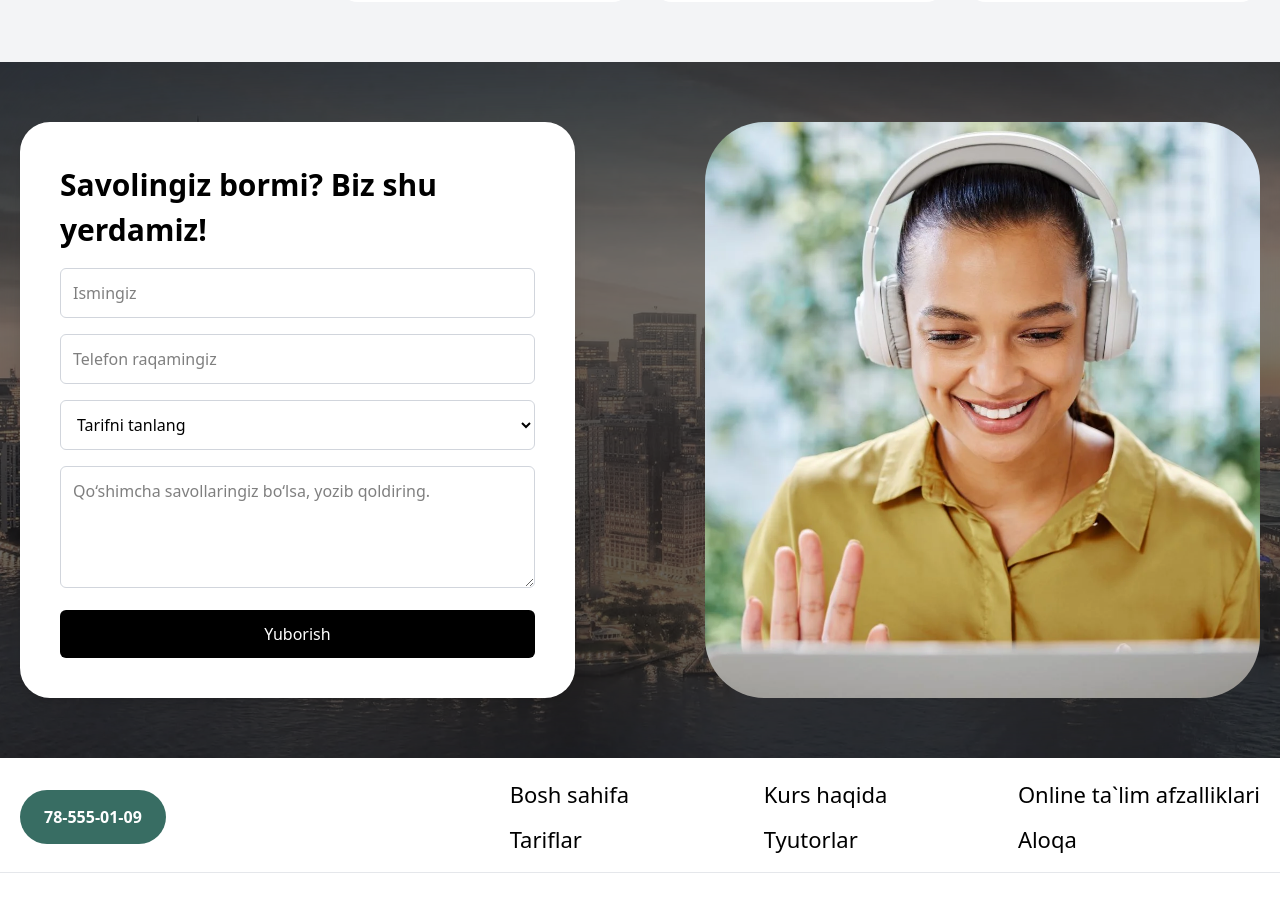
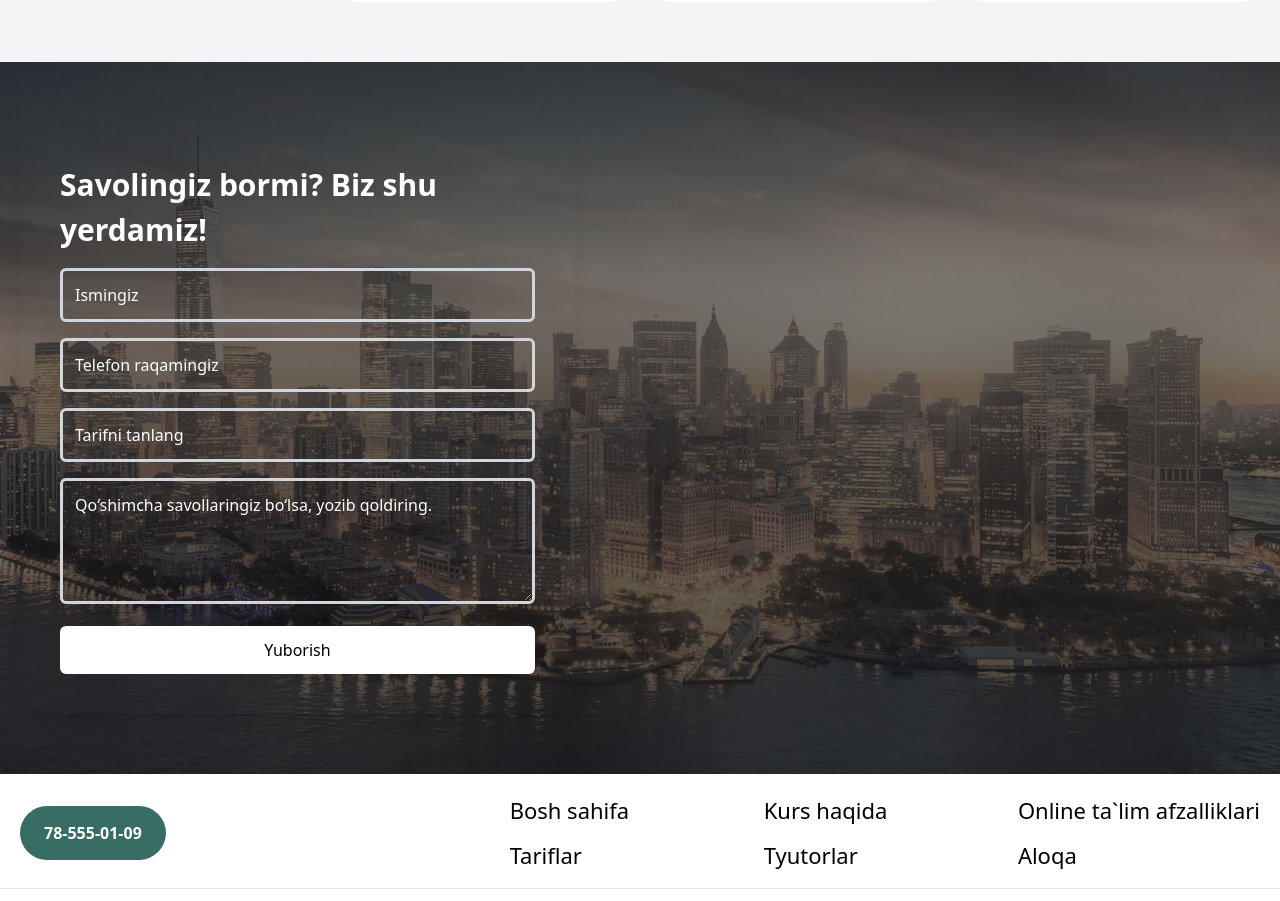
Before and after one commit to 932525862/timer, a React (Vite) app: page / in a window 1280 px wide. Shown: the part 3960-4861 px from the top of the page. Built offline with nearby package versions, Linux system fonts and the light colour scheme.

Commit message:
kamchiliklar  torilandi

```diff
--- a/src/components/Contact.jsx
+++ b/src/components/Contact.jsx
@@ -1,7 +1,7 @@
 import React, { useState } from "react";
 import { toast } from "react-toastify";
 import { useTranslation } from "react-i18next";
-import imgC from "../assets/eleso.webp";
+// import imgC from "../assets/eleso.webp";
 import contactBg from "../assets/contact-bg.jpg"
 
 const Contact = () => {
@@ -66,18 +66,18 @@ const Contact = () => {
      <div className="absolute inset-0 bg-black z-0 backdrop-blur-3xl w-full h-full opacity-50"></div>
       <div className="container1 relative z-10">
         <div className="grid grid-cols-1 md:grid-cols-2 gap-[40px] lg:gap-[130px]">
-          <div className=" bg-white rounded-[30px] shadow-lg p-[30px] sm:p-[40px]">
-            <h2 className="text-[30px] sm:text-[35px] lg:text-[30px] font-bold mb-4">
+          <div className="  rounded-[30px] shadow-lg p-[30px] sm:p-[40px]">
+            <h2 className="text-[30px] sm:text-[35px] lg:text-[30px] text-[#ffffff] font-bold mb-4">
               {t("contact.titele")}
             </h2>
-            <form onSubmit={handleSubmit} className="space-y-4">
+            <form onSubmit={handleSubmit} className="space-y-4 ">
               <input
                 type="text"
                 placeholder={t("contact.input1")}
                 value={name}
                 onChange={(e) => setName(e.target.value)}
                 required
-                className="w-full p-3 border border-gray-300 rounded-md"
+                className="w-full p-3 border-3 border-gray-300 rounded-md  placeholder-white"
               />
               <input
                 type="tel"
@@ -85,18 +85,26 @@ const Contact = () => {
                 value={phone}
                 onChange={(e) => setPhone(e.target.value)}
                 required
-                className="w-full p-3 border border-gray-300 rounded-md"
+                className="w-full p-3 border-3 border-gray-300 placeholder-white rounded-md"
               />
                 <select
   value={tariff}
   onChange={(e) => setTariff(e.target.value)}
   required
-                className="w-full p-3 border border-gray-300 rounded-md "
+  className="w-full p-3 border-3 border-gray-300 rounded-md text-white appearance-none"
 >
-                <option value="">{t("contact.input4")}</option>
-                <option value="Basic">{t("contact.tarifb")}</option>
-                <option value="Standard">{t("contact.tarif3oy")}</option>
-                <option value="Premium">{t("contact.tarif6oy")}</option>
+  <option value="" className="text-white">
+    {t("contact.input4")}
+  </option>
+  <option value="Basic" className="text-black bg-white">
+    {t("contact.tarifb")}
+  </option>
+  <option value="Standard" className="text-black bg-white">
+    {t("contact.tarif3oy")}
+  </option>
+  <option value="Premium" className="text-black bg-white">
+    {t("contact.tarif6oy")}
+  </option>
 </select>
               <textarea
                 placeholder={t("contact.input3")}
@@ -104,18 +112,18 @@ const Contact = () => {
                 value={message}
                 onChange={(e) => setMessage(e.target.value)}
                 required
-                className="w-full p-3 border border-gray-300 rounded-md"
+                className="w-full p-3 border-3 border-gray-300 placeholder-white rounded-md"
               />
               <button
                 type="submit"
-                className="w-full cursor-pointer bg-black text-white py-3 rounded-md hover:bg-gray-800 transition"
+                className="w-full cursor-pointer bg-white text-black py-3 rounded-md hover:bg-gray-800 transition"
                 disabled={loading}
               >
                 {loading ? t("contact.button1") : t("contact.button")}
               </button>
             </form>
           </div>
-          <div
+          {/* <div
             className="rounded-[60px] hidden md:block w-full h-full"
             style={{
               backgroundImage: `url(${imgC})`,
@@ -123,7 +131,7 @@ const Contact = () => {
               backgroundRepeat: "no-repeat",
               backgroundPosition: "center",
             }}
-          ></div>
+          ></div> */}
         </div>
       </div>
     </section>
--- a/src/components/Hero.jsx
+++ b/src/components/Hero.jsx
@@ -13,7 +13,7 @@ const Hero = () => {
         <div className="mb-[50px]">
           <div>
             <div className="mt-[20px] sm:mt-[40px]">
-              <h1 className="text-[80px] sm:text-[120px] nuqun text-[#386d63]  max-w-[400px] sm:max-w-[500px]">
+              <h1 className="text-[90px] sm:text-[120px] nuqun text-[#386d63]  max-w-[400px] sm:max-w-[500px]">
                 elesson
               </h1>
               <p className="text-[#386d63] font-[600] lg:text-gray-500 text-[16px] sm:text-[20px] max-w-[600px] mt-[15px]">
```
Lines whose indentation alone changed are shown as unchanged.
